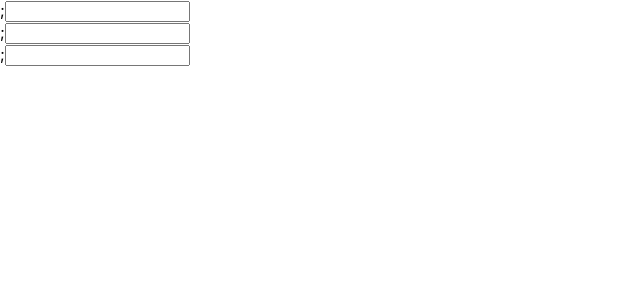
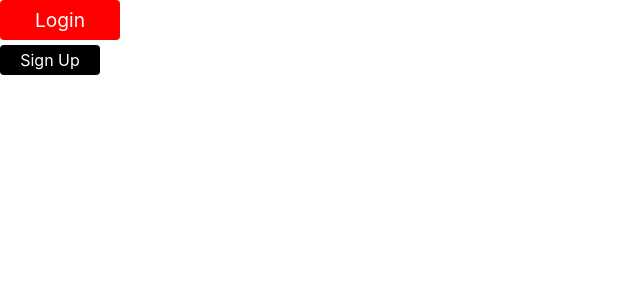
Before and after one commit to kimtaeung020322/KTU, a React (Create React App) app in the folder todos/: page / in a window 1280 px wide. Shown: the top 300 px of the page, without its empty margins (0-640 px from the left). Built offline with nearby package versions, Linux system fonts and the light colour scheme.

Commit message:
20230127_container오류

```diff
--- a/todos/package.json
+++ b/todos/package.json
@@ -9,6 +9,7 @@
     "react": "^18.2.0",
     "react-dom": "^18.2.0",
     "react-scripts": "5.0.1",
+    "styled-components": "^5.3.6",
     "web-vitals": "^2.1.4"
   },
   "scripts": {
--- a/todos/src/App.js
+++ b/todos/src/App.js
@@ -1,13 +1,21 @@
 import "./index.css"; //webpack이 img, css 같은 정적 파일을 로딩할 수 있게 해준다.
 import Container from "./component/Container";
+import { ThemeProvider } from "styled-components";
+import Button from "./component/Button";
 
 function App() {
   return (
-    <>
-      <Container bgColor="red" />
-      <Container bgColor="yellow" />
-      <Container bgColor="blue" />
-    </>
+    <ThemeProvider
+      theme={{
+        colors: {
+          main_color: "#4da24",
+          active_color: "#4da24",
+        },
+      }}
+    >
+      <Button text="Login" bgColor="red" big="true" />
+      <Button text="Sign Up" />
+    </ThemeProvider>
   );
 }
 
--- /dev/null
+++ b/todos/src/component/Button.jsx
@@ -0,0 +1,35 @@
+import styled, { css, keyframes } from "styled-components";
+
+function Button({ text, bgColor, big }) {
+  return (
+    <Container bgColor={bgColor} big={big}>
+      {text}
+    </Container>
+  );
+}
+
+const Container = styled.div`
+  width: 100px;
+  padding: 5px 0;
+  background-color: ${({ bgColor }) => bgColor || "black"};
+
+  color: #fff;
+  text-align: center;
+
+  border-radius: 4px;
+  & + & {
+    margin-top: 5px;
+  }
+
+  //   css : 여러개의 속성을 한번에 덮어씌울 때 사용한다.
+
+  ${({ big }) =>
+    big &&
+    css`
+      width: 120px;
+      padding: 8px 0;
+      font-size: 1.2rem;
+    `}
+`;
+
+export default Button;
--- a/todos/src/component/Container.jsx
+++ b/todos/src/component/Container.jsx
@@ -1,24 +1,49 @@
-import styled from "styled-components";
+import styled, { keyframes } from "styled-components";
 
 function Container({ bgColor }) {
   return (
     <>
-      <Box bgColor={bgColor}></Box>;
-      <Input type="password" />
+      <BigBox bgColor={bgColor}>Box</BigBox>;
     </>
   );
 }
+
+//  애니메이션 정의
+const fandIn = keyframes`
+  from{
+    opacity: 0;
+  }
+  to{
+    opacity: 1;
+  }
+`;
 
 //  styled.태그명`` scss문법대로 작성
 //  => Js 컴포넌트에 스타일도 함께 작성 가능해서 하나의 파일로 관리할 수 있다.
 //  => 클래스 중복 신경쓰지 않아도된다.
 //  => 동적으로 값 바꾸기가 용이하다.
 //  => 태그명을 통해서 직관적으로 알기 쉽다.
+
 const Box = styled.div`
-  width: 500px;
-  height: 300p;
+  width: 100px;
+  height: 100px;
   background-color: ${({ bgColor }) => bgColor};
+  animation: ${fandIn} 1s 2;
+  color: ${({ theme }) => theme.colors.main_color};
+
+  &:active{
+    color : @{({theme})=> theme.colors.active_color}
+  }
+
+  @media (max-width: 500px) {
+    width: 200px;
+  }
 `;
 
-const Input = styled.input``;
+//  기존 컴포넌트의 특정 값 덮어 씌우기
+const BigBox = styled(Box)`
+  width: 300px;
+  height: 300px;
+`;
+
 export default Container;
```
Also changed, not shown: 1 other file (tests, documents, lock files or other folders).
